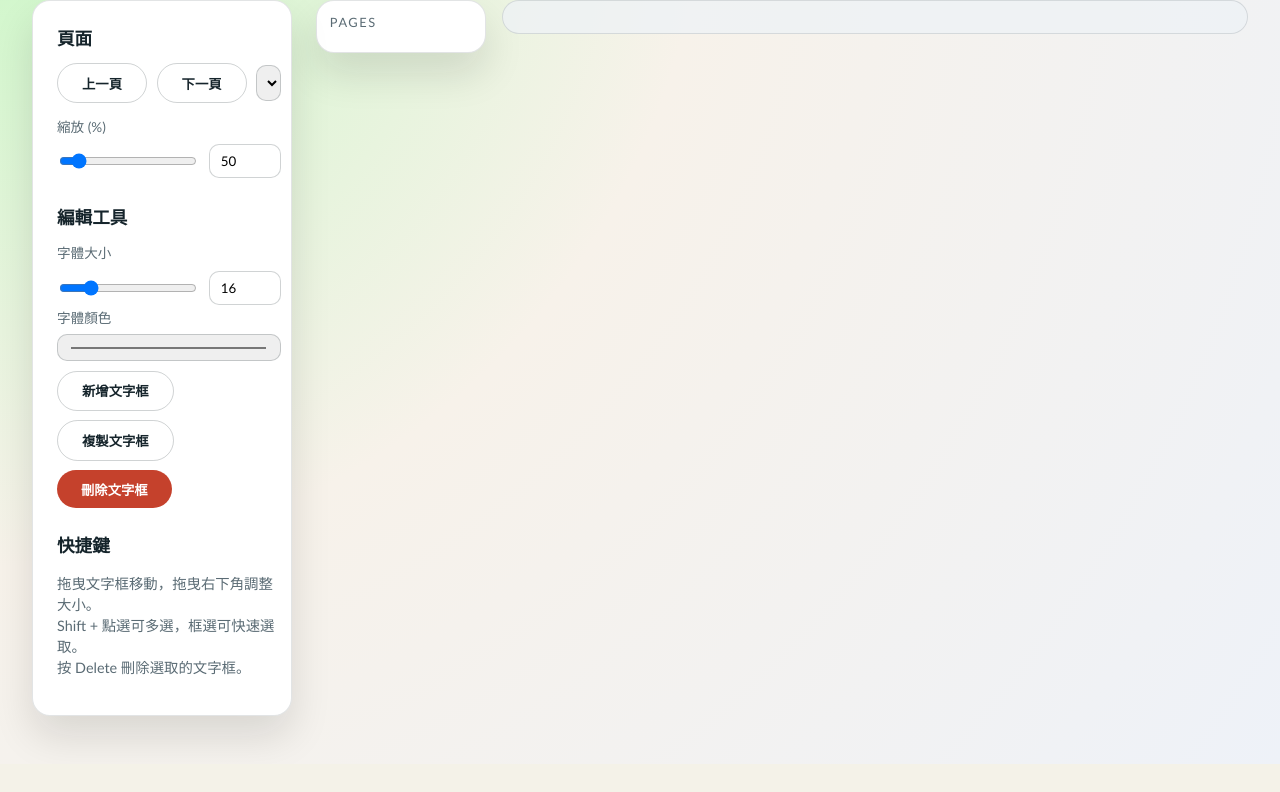
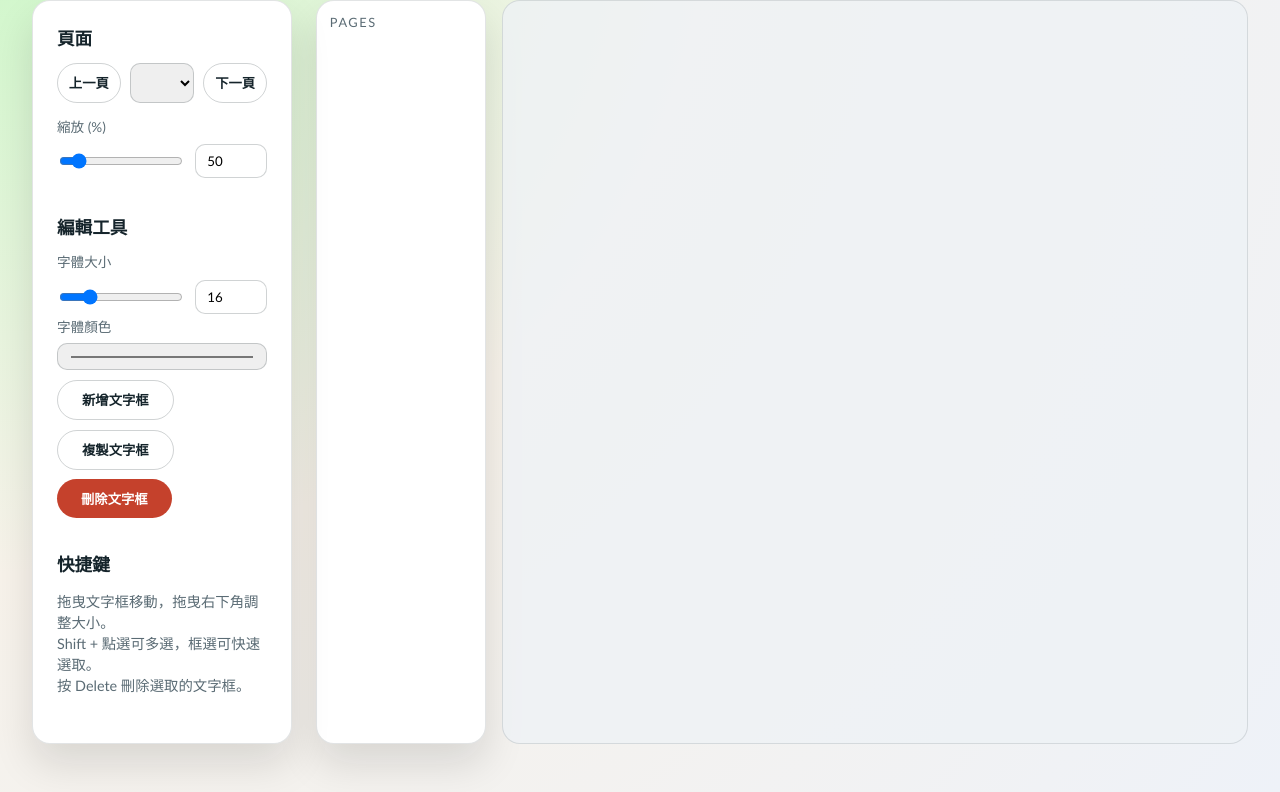
Before and after one commit to RyanHuang781245/pdf_ocr_translate, a Flask app: template templates/editor.html in a window 1280 px wide. Shown: the part 138-930 px from the top of the page. Before the commit the page ends 902 px from the top, so only its background shows below. Run offline with Flask 3, Linux system fonts and the light colour scheme; the template is opened without the code that fills it, so the values that code supplies are empty; some libraries are stand-ins or nearby versions.

Commit message:
將操作區、頁面選取區、編輯區設為相同高度

```diff
--- a/static/app.css
+++ b/static/app.css
@@ -184,6 +184,16 @@ select {
   align-items: center;
 }
 
+.page-row {
+  display: grid;
+  grid-template-columns: repeat(3, minmax(0, 1fr));
+  gap: 0.6rem;
+}
+
+.page-row > * {
+  width: 100%;
+}
+
 .input-row input[type="range"] {
   flex: 1;
 }
@@ -275,6 +285,8 @@ button.primary:hover {
   position: sticky;
   top: 1.5rem;
   align-self: start;
+  height: calc(100vh - 3.5rem);
+  overflow: hidden;
 }
 
 .panel h2 {
@@ -305,6 +317,7 @@ button.primary:hover {
   grid-template-columns: 170px minmax(0, 1fr);
   gap: 1rem;
   align-items: start;
+  height: calc(100vh - 3.5rem);
 }
 
 .thumbs {
@@ -313,7 +326,7 @@ button.primary:hover {
   border: 1px solid var(--edge);
   box-shadow: var(--shadow);
   padding: 0.8rem;
-  max-height: 75vh;
+  height: calc(100vh - 3.5rem);
   display: flex;
   flex-direction: column;
   gap: 0.6rem;
@@ -380,7 +393,7 @@ button.primary:hover {
 
 .viewer .pages {
   overflow: auto;
-  max-height: 80vh;
+  height: 100%;
   padding-right: 0.5rem;
   border-radius: var(--radius);
   border: 1px solid var(--edge);
@@ -620,6 +633,12 @@ button.primary:hover {
 
   .panel {
     position: static;
+    height: auto;
+    overflow: visible;
+  }
+
+  .thumbs {
+    height: auto;
   }
 }
 
@@ -627,4 +646,12 @@ button.primary:hover {
 #nextPage,
 #pageSelect {
   margin-bottom: 0.8rem;
+  height: 40px;
 }
+
+#prevPage,
+#nextPage {
+  display: inline-flex;
+  align-items: center;
+  justify-content: center;
+}
--- a/static/app.js
+++ b/static/app.js
@@ -503,7 +503,7 @@ function buildState(data) {
     state.pages.forEach((page, index) => {
       const option = document.createElement("option");
       option.value = String(index);
-      option.textContent = `Page ${page.pageIndex + 1}`;
+      option.textContent = `${page.pageIndex + 1}`;
       pageSelectEl.appendChild(option);
     });
   }
--- a/templates/editor.html
+++ b/templates/editor.html
@@ -42,10 +42,11 @@
       <aside class="panel">
         <section>
           <h2>頁面</h2>
-          <div class="input-row">
+          <div class="input-row page-row">
             <button id="prevPage" class="ghost" type="button">上一頁</button>
+            <select id="pageSelect"></select>
             <button id="nextPage" class="ghost" type="button">下一頁</button>
-            <select id="pageSelect"></select>
+            <!-- <select id="pageSelect"></select> -->
           </div>
           <label>
             <span>縮放 (%)</span>
```
